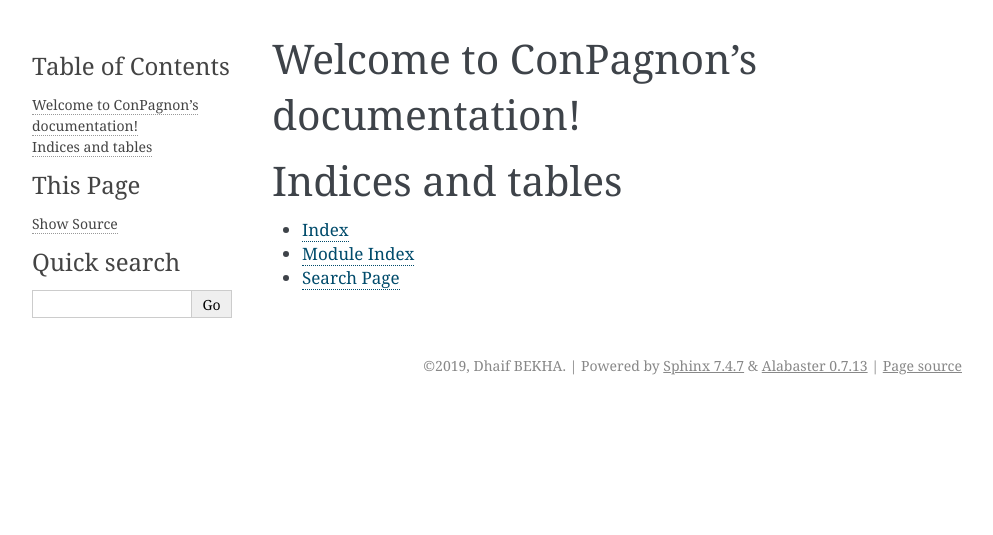
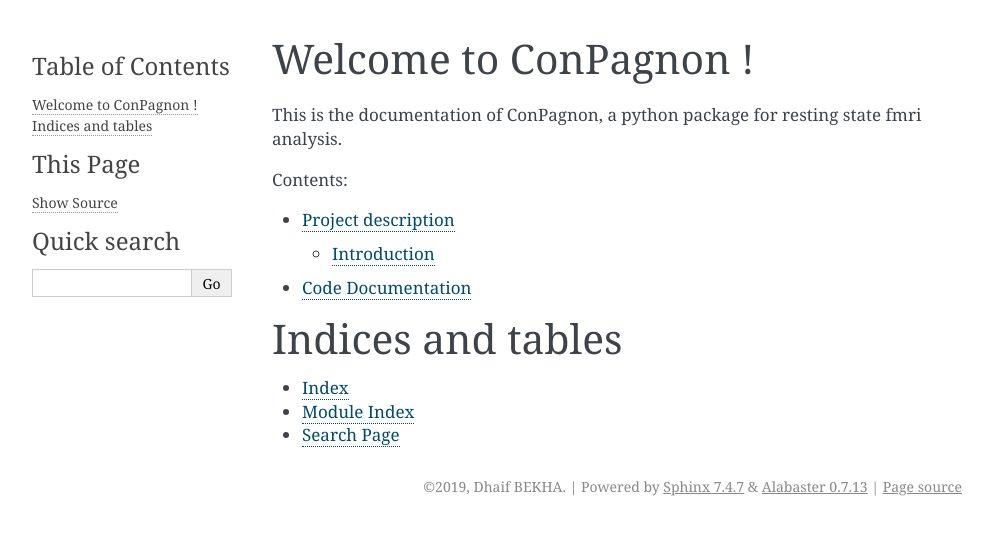
Before and after one commit to ConPagnon/conpagnon, a Sphinx documentation site: the page built from sphinx/index.rst, in a window 1280 px wide. Shown: the top 535 px of the page, without its empty margins (148-1141 px from the left). Built offline with Sphinx 7.4.7, drawn with Linux system fonts in a browser that asks for light colours.

Commit message:
Add code documentation pages, and project description pages.

```diff
--- a/sphinx/index.rst
+++ b/sphinx/index.rst
@@ -3,12 +3,18 @@
    You can adapt this file completely to your liking, but it should at least
    contain the root `toctree` directive.
 
-Welcome to ConPagnon's documentation!
+Welcome to ConPagnon !
 =====================================
+
+This is the documentation of ConPagnon, a python
+package for resting state fmri analysis.
 
 .. toctree::
    :maxdepth: 2
    :caption: Contents:
+
+   projectDescription
+   code
 
 
 
```
